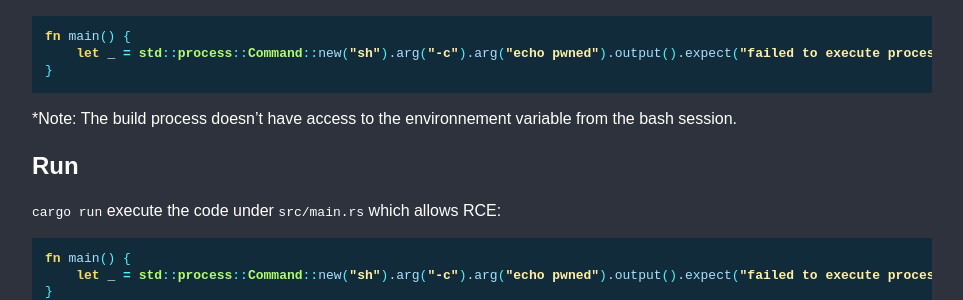
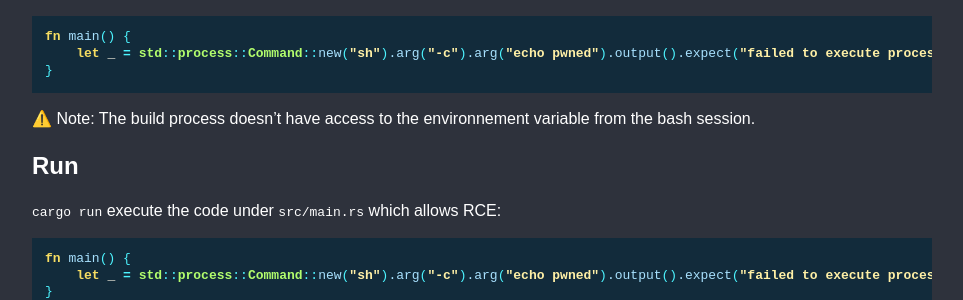
Before and after one commit to boostsecurityio/lotp, a Jekyll site: the page built from _tool/cargo.md, in a window 1280 px wide. Shown: the part 741-1041 px from the top of the page, without its empty margins (158-1121 px from the left). Built offline with Jekyll 4.4.1, drawn with Linux system fonts in a browser that asks for light colours.

````diff
--- a/_tool/cargo.md
+++ b/_tool/cargo.md
@@ -40,7 +40,7 @@ fn main() {
 }
 ```
 
-*Note: The build process doesn't have access to the environnement variable from the bash session.
+⚠️ Note: The build process doesn't have access to the environnement variable from the bash session.
 
 
 ## Run
````
